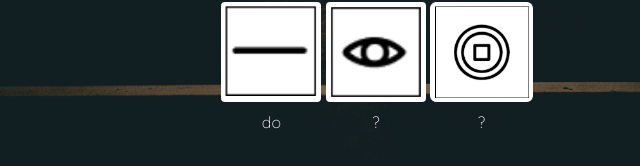
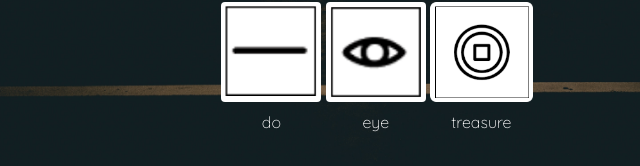
Before and after one commit to clevs1363/dolurrh-language, a plain HTML site: page combinations.html in a window 1280 px wide. Shown: the part 631-797 px from the top of the page, 263-903 px from the left. Drawn offline with nearby package versions, Linux system fonts and the light colour scheme; a web font is replaced by a local one.

Commit message:
combination added

```diff
--- a/combinations.html
+++ b/combinations.html
@@ -81,12 +81,12 @@
                         <figcaption>do</figcaption>
                     </figure>
                     <figure class="figure">
-                        <img src="encoded_assets/5255.PNG" class="figure-img img-fluid rounded" alt="?">
-                        <figcaption>?</figcaption>
+                        <img src="assets/eye.PNG" class="figure-img img-fluid rounded" alt="eye">
+                        <figcaption>eye</figcaption>
                     </figure>
                     <figure class="figure">
-                        <img src="encoded_assets/2018511921185.png" class="figure-img img-fluid rounded" alt="?">
-                        <figcaption>?</figcaption>
+                        <img src="assets/treasure.png" class="figure-img img-fluid rounded" alt="treasure">
+                        <figcaption>treasure</figcaption>
                     </figure>
                 </div>
             </div>
```
